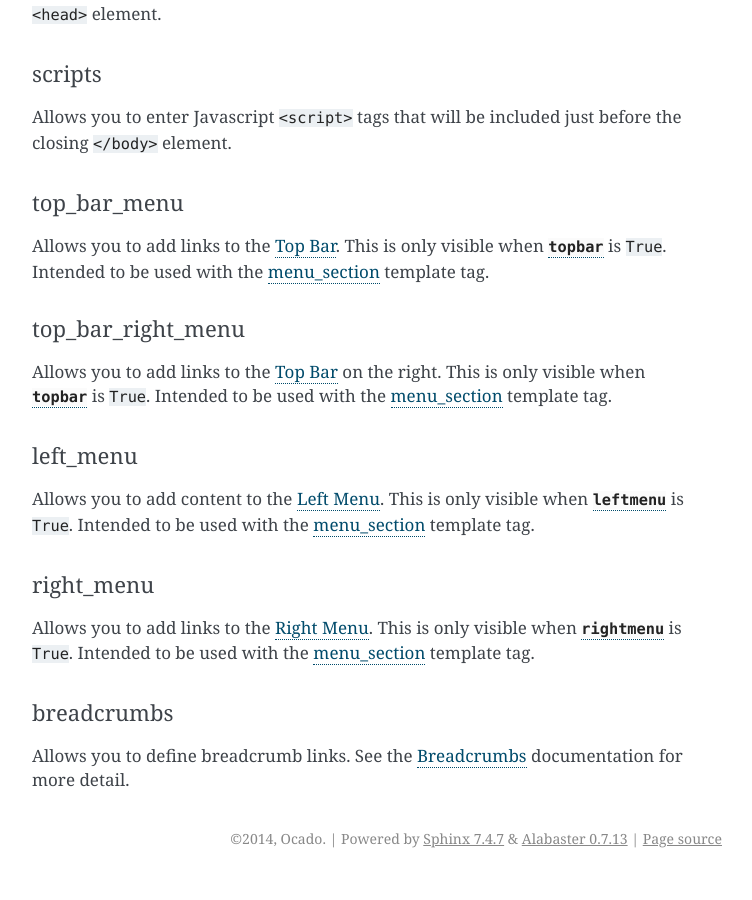
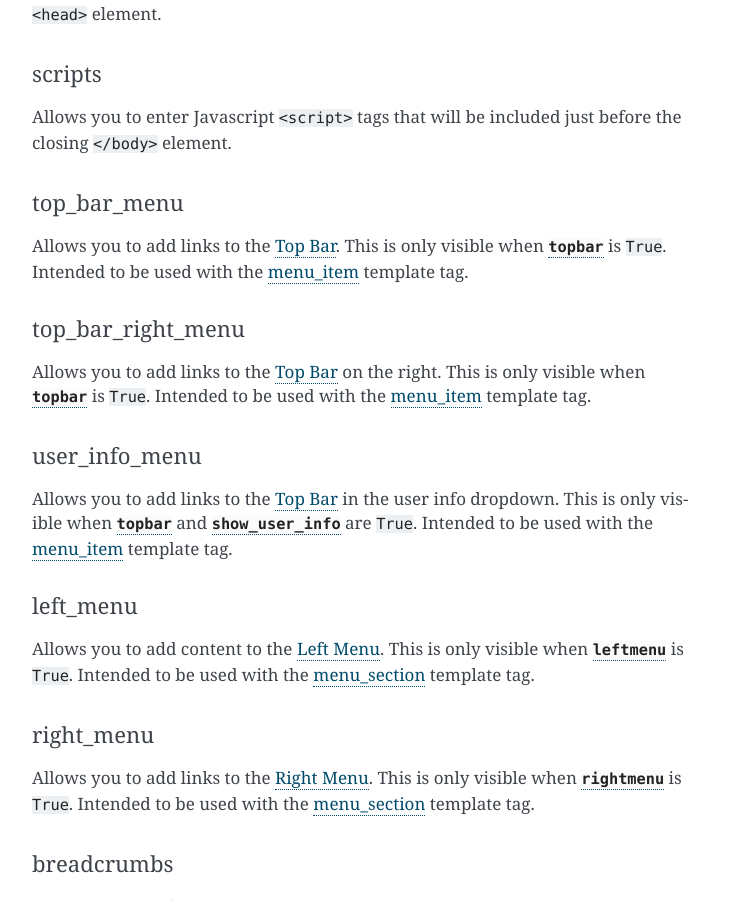
Before and after one commit to ocadotechnology/django-nuit, a Sphinx documentation site: the page built from docs/templates/base.txt, in a window 1280 px wide and 900 px high, scrolled down 2070 px. Shown: the whole window, without its empty margins (388-1140 px from the left). Built offline with Sphinx 7.4.7, drawn with Linux system fonts in a browser that asks for light colours; the version number could not be read and is left out; before the commit the page ends 2948 px from its top, so only the background shows below that.

Commit message:
Docs, and type for script tags

```diff
--- a/docs/templates/base.txt
+++ b/docs/templates/base.txt
@@ -110,14 +110,21 @@ Allows you to enter Javascript ``<script>`` tags that will be included just befo
 top_bar_menu
 ~~~~~~~~~~~~
 
-Allows you to add links to the :ref:`component-top-bar`. This is only visible when :attr:`topbar` is ``True``. Intended to be used with the :ref:`template-tag-menu-section` template tag.
+Allows you to add links to the :ref:`component-top-bar`. This is only visible when :attr:`topbar` is ``True``. Intended to be used with the :ref:`template-tag-menu-item` template tag.
 
 .. _`template-nuit-base-block-top-bar-right-menu`:
 
 top_bar_right_menu
 ~~~~~~~~~~~~~~~~~~
 
-Allows you to add links to the :ref:`component-top-bar` on the right. This is only visible when :attr:`topbar` is ``True``. Intended to be used with the :ref:`template-tag-menu-section` template tag.
+Allows you to add links to the :ref:`component-top-bar` on the right. This is only visible when :attr:`topbar` is ``True``. Intended to be used with the :ref:`template-tag-menu-item` template tag.
+
+.. _`template-nuit-base-block-user-info-menu`:
+
+user_info_menu
+~~~~~~~~~~~~~~
+
+Allows you to add links to the :ref:`component-top-bar` in the user info dropdown. This is only visible when :attr:`topbar` and :attr:`show_user_info` are ``True``. Intended to be used with the :ref:`template-tag-menu-item` template tag.
 
 .. _`template-nuit-base-block-left-menu`:
 
```
Also changed, not shown: 1 other file.
